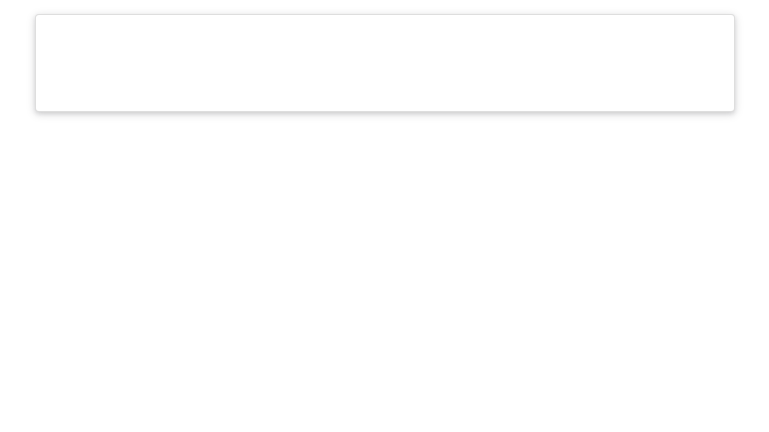
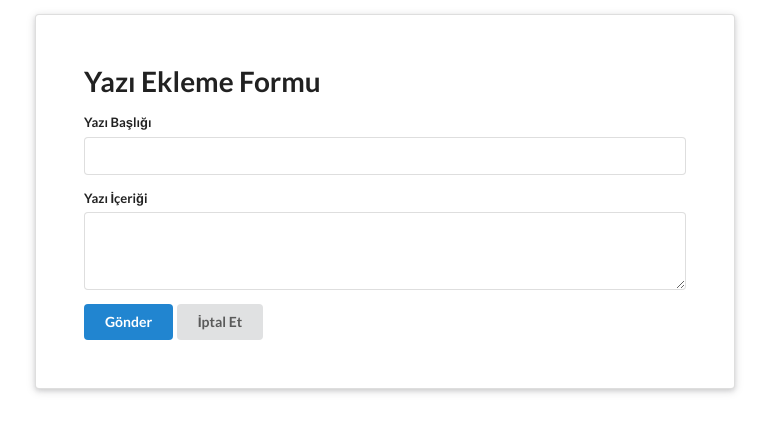
Before and after one commit to umutertakus/post-comment, a React (Create React App) app: page /addpost in a window 1280 px wide. Shown: the top 432 px of the page, without its empty margins (255-1024 px from the left). Built offline with nearby package versions, Linux system fonts and the light colour scheme.

Commit message:
Add posting form

```diff
--- a/src/App.js
+++ b/src/App.js
@@ -1,6 +1,7 @@
 import { BrowserRouter as Router, Route} from "react-router-dom";
 import PostList from "./components/PostList";
 import PostDetail from "./components/PostDetail";
+import AddPost from "./components/AddPost";
 
 function App() {
   return (
@@ -10,6 +11,7 @@ function App() {
       <div className="ui raised very padded text container segment">
         <Route path="/" exact component = {PostList} />
         <Route path="/posts/:id" component = {PostDetail} />
+        <Route path="/addpost" component={AddPost} ></Route>
       </div>
     </div>
     </Router>
--- /dev/null
+++ b/src/components/AddPost.js
@@ -0,0 +1,10 @@
+import React from "react";
+import PostForm from "./PostForm";
+
+const AddPost = () => {
+    return <div>
+        <h1>Yazı Ekleme Formu</h1>
+        <PostForm /> </div>
+}
+
+export default AddPost;
--- /dev/null
+++ b/src/components/PostForm.js
@@ -0,0 +1,23 @@
+import React from "react";
+
+const PostForm = () => {
+    return (
+        <div className="ui form">
+            <div className="field">
+                <label>Yazı Başlığı</label>
+                <input type="text" />
+            </div>
+            <div className="field">
+                <label>Yazı İçeriği</label>
+                <textarea rows="3"></textarea>
+            </div>
+            <button className="ui primary button">
+                Gönder
+            </button>
+            <button className="ui button">
+                İptal Et
+            </button>
+        </div>)
+};
+
+export default PostForm;
```
